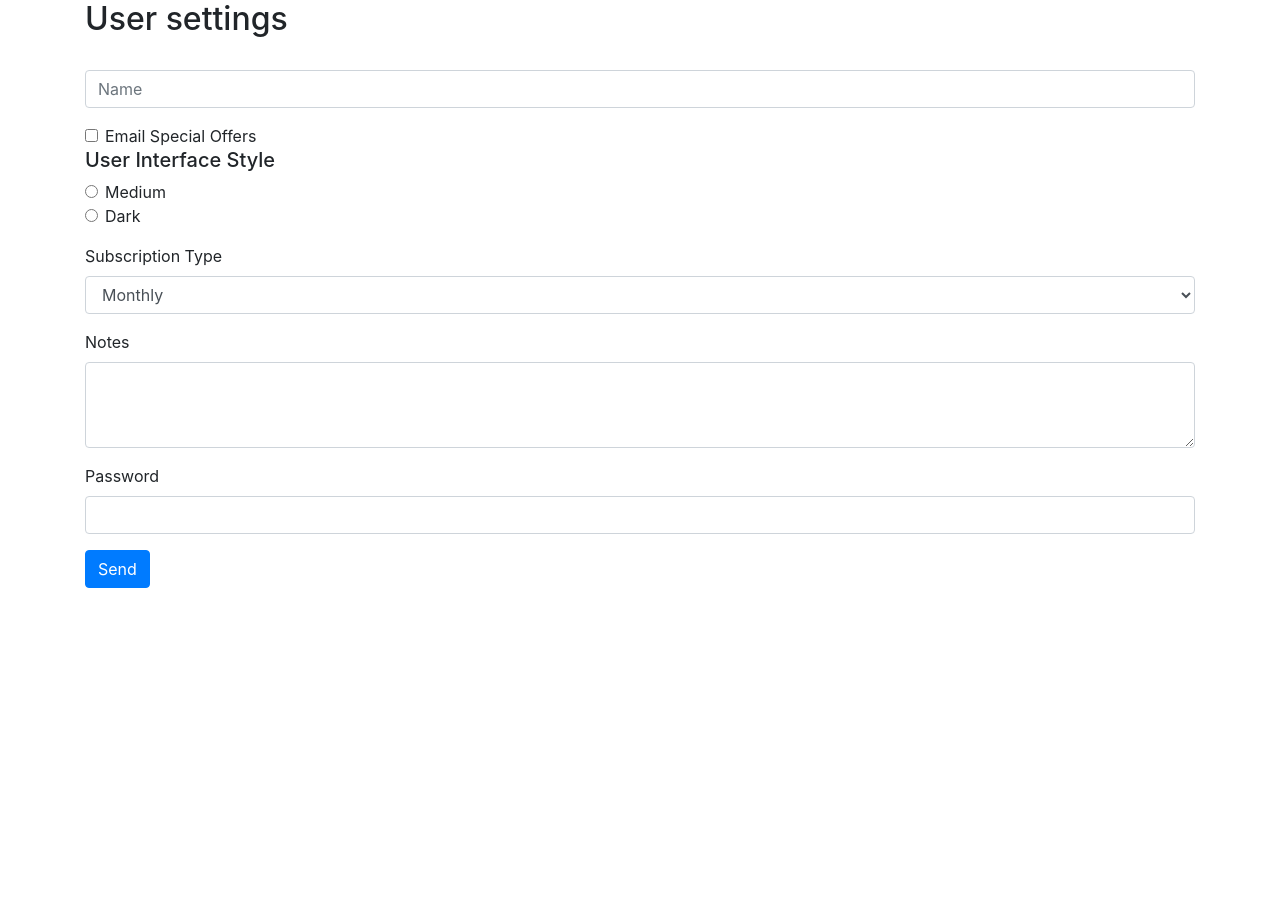
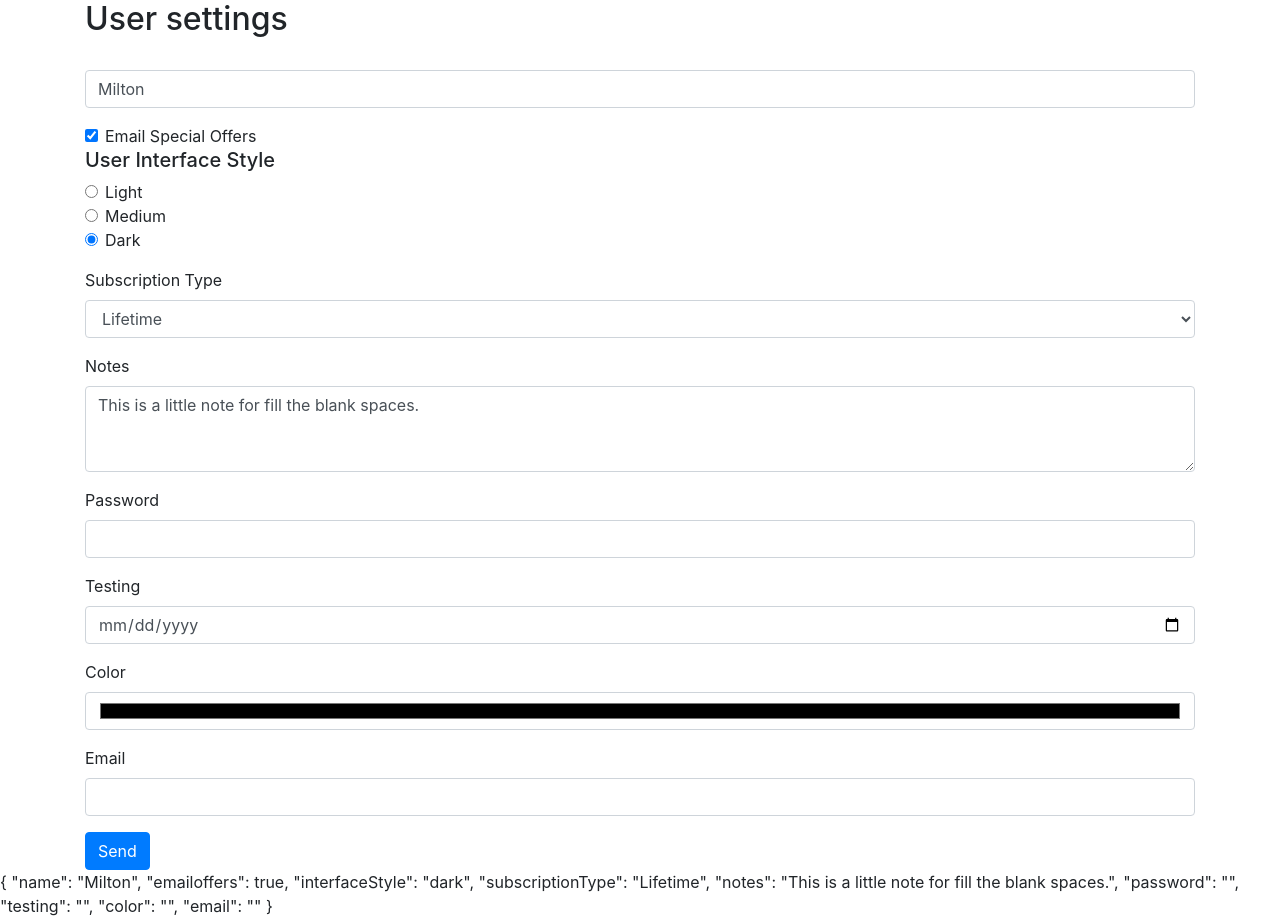
Before and after one commit to locopump/test-angular-forms, an Angular app: page / in a window 1280 px wide. Before the commit the page ends 800 px from the top, so only its background shows below. Built offline with nearby package versions, Linux system fonts and the light colour scheme.

Commit message:
form validation, native and submit

```diff
--- /dev/null
+++ b/src/app/data/user-settings.ts
@@ -0,0 +1,7 @@
+export interface UserSettings {
+  name: string,
+  emailOffers: boolean,
+  interfaceStyle: string,
+  subscriptionType: string,
+  notes: string
+}
--- a/src/app/user-settings-form/user-settings-form.component.html
+++ b/src/app/user-settings-form/user-settings-form.component.html
@@ -1,13 +1,24 @@
 <div class="container">
   <h2>User settings</h2>
-  <form>
+  <!-- <form #form="ngForm" ngNativeValidate> -->
+  <form #form="ngForm" (ngSubmit) = "onSubmit(form)">
     <div class="form-group">
       <label for="name"></label>
-      <input id="name" name="name" class="form-control" placeholder="Name">
+      <input id="name" name="name" class="form-control" placeholder="Name" [(ngModel)]="userSettings.name"
+            required pattern="M.*" minlength="3" maxlength="6" (blur)="onBlur(classTest)"
+            #classTest="ngModel" [class.field-error]="form.submitted && classTest.invalid">
+      <!-- <div [hidden]="classTest.valid || classTest.untouched" class="alert alert-danger">Enter a name please</div> -->
+      <div [hidden]="!form.submitted || classTest.valid" class="alert alert-danger">Enter a name please</div>
     </div>
+    <!-- <h3>dirty: {{ classTest.dirty }}</h3>
+    <h3>pristine: {{ classTest.pristine }}</h3>
+    <h3>touched: {{ classTest.touched }}</h3>
+    <h3>untouched: {{ classTest.untouched }}</h3>
+    <h3>valid: {{ classTest.valid }}</h3>
+    <h3>invalid: {{ classTest.invalid }}</h3> -->
 
     <div class="form-check">
-      <input type="checkbox" class="form-check-input" id="emailoffers" name="emailoffers">
+      <input type="checkbox" class="form-check-input" id="emailoffers" name="emailoffers" [(ngModel)]="userSettings.emailOffers">
       <label for="" class="form-check-label" for="emailoffers">
         Email Special Offers
       </label>
@@ -16,18 +27,22 @@
     <h5>User Interface Style</h5>
     <div class="form-group">
       <div class="form-check">
-        <input type="radio" class="form-check-input" name="interfaceStyle" id="mediumInterface" value="medium">
+        <input type="radio" class="form-check-input" name="interfaceStyle" id="lightInterface" value="light" [(ngModel)]="userSettings.interfaceStyle">
+        <label for="lightInterface" class="form-check-label">Light</label>
+      </div>
+      <div class="form-check">
+        <input type="radio" class="form-check-input" name="interfaceStyle" id="mediumInterface" value="medium" [(ngModel)]="userSettings.interfaceStyle">
         <label for="mediumInterface" class="form-check-label">Medium</label>
       </div>
       <div class="form-check">
-        <input type="radio" class="form-check-input" name="interfaceStyle" id="darkInterface" value="dark">
+        <input type="radio" class="form-check-input" name="interfaceStyle" id="darkInterface" value="dark" [(ngModel)]="userSettings.interfaceStyle">
         <label for="darkInterface" class="form-check-label">Dark</label>
       </div>
     </div>
 
     <div class="form-group">
       <label for="subscriptionType">Subscription Type</label>
-      <select id="subscriptionType" class="form-control">
+      <select id="subscriptionType" name="subscriptionType" class="form-control" [(ngModel)]="userSettings.subscriptionType">
         <option>Monthly</option>
         <option>Annual</option>
         <option>Lifetime</option>
@@ -36,14 +51,31 @@
 
     <div class="form-group">
       <label for="notes">Notes</label>
-      <textarea name="notes" id="notes" rows="3" class="form-control"></textarea>
+      <textarea name="notes" id="notes" rows="3" class="form-control" [(ngModel)]="userSettings.notes"></textarea>
     </div>
 
     <div class="form-group">
       <label for="password">Password</label>
-      <input type="password" id="password" name="password" class="form-control">
+      <input type="password" id="password" name="password" class="form-control" ngModel>
+    </div>
+
+    <div class="form-group">
+      <label for="testing">Testing</label>
+      <input type="date" id="testing" name="testing" class="form-control" ngModel>
+    </div>
+
+    <div class="form-group">
+      <label for="color">Color</label>
+      <input type="color" id="color" name="color" class="form-control" ngModel>
+    </div>
+
+    <div class="form-group">
+      <label for="email">Email</label>
+      <input type="email" id="email" name="email" class="form-control" ngModel>
     </div>
 
   <button class="btn btn-primary">Send</button>
   </form>
 </div>
+
+{{ form.value | json }}
--- a/src/app/user-settings-form/user-settings-form.component.scss
+++ b/src/app/user-settings-form/user-settings-form.component.scss
@@ -0,0 +1,7 @@
+.ng-invalid:not(form) .ng-touched {
+  border: 1px solid red;
+}
+
+.field-error {
+  border: 1px solid red;
+}
--- a/src/app/user-settings-form/user-settings-form.component.ts
+++ b/src/app/user-settings-form/user-settings-form.component.ts
@@ -1,4 +1,6 @@
 import { Component, OnInit } from '@angular/core';
+import { UserSettings } from '../data/user-settings';
+import { NgForm, NgModel } from '@angular/forms';
 
 @Component({
   selector: 'taf-user-settings-form',
@@ -7,9 +9,27 @@ import { Component, OnInit } from '@angular/core';
 })
 export class UserSettingsFormComponent implements OnInit {
 
+  originalUserSettings: UserSettings = {
+    name: 'Milton',
+    emailOffers: true,
+    interfaceStyle: 'dark',
+    subscriptionType: 'Lifetime',
+    notes: 'This is a little note for fill the blank spaces.'
+  };
+
+  userSettings: UserSettings = { ...this.originalUserSettings };
+
   constructor() { }
 
   ngOnInit() {
   }
 
+  onSubmit(form: NgForm) {
+    console.log('in onSubmit: ', form.valid);
+  }
+
+  onBlur(field: NgModel) {
+    console.log('in onBlur: ', field.valid);
+  }
+
 }
```
